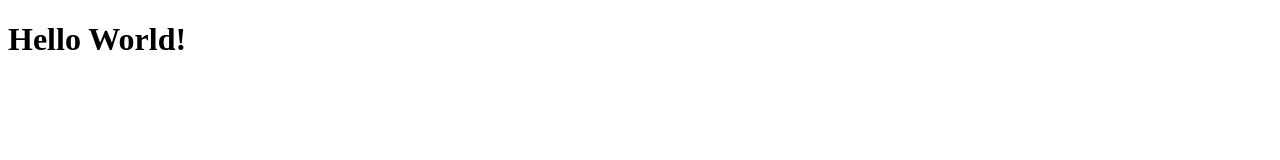
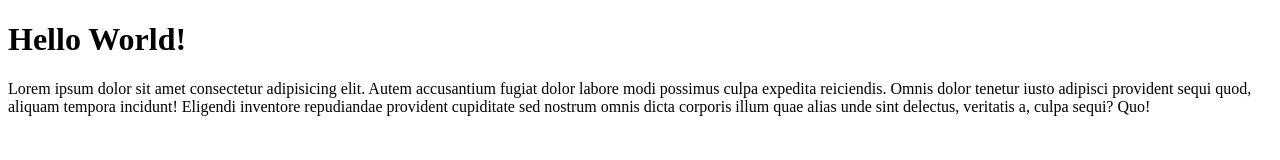
Before and after one commit to angelizines/coba-github-remote, a plain HTML site: page index.html in a window 1280 px wide. Drawn offline with Linux system fonts and the light colour scheme.

Commit message:
menambahkan paragraf

```diff
--- a/index.html
+++ b/index.html
@@ -8,5 +8,6 @@
 </head>
 <body>
     <h1>Hello World!</h1>
+    <p>Lorem ipsum dolor sit amet consectetur adipisicing elit. Autem accusantium fugiat dolor labore modi possimus culpa expedita reiciendis. Omnis dolor tenetur iusto adipisci provident sequi quod, aliquam tempora incidunt! Eligendi inventore repudiandae provident cupiditate sed nostrum omnis dicta corporis illum quae alias unde sint delectus, veritatis a, culpa sequi? Quo!</p>
 </body>
 </html>
```
